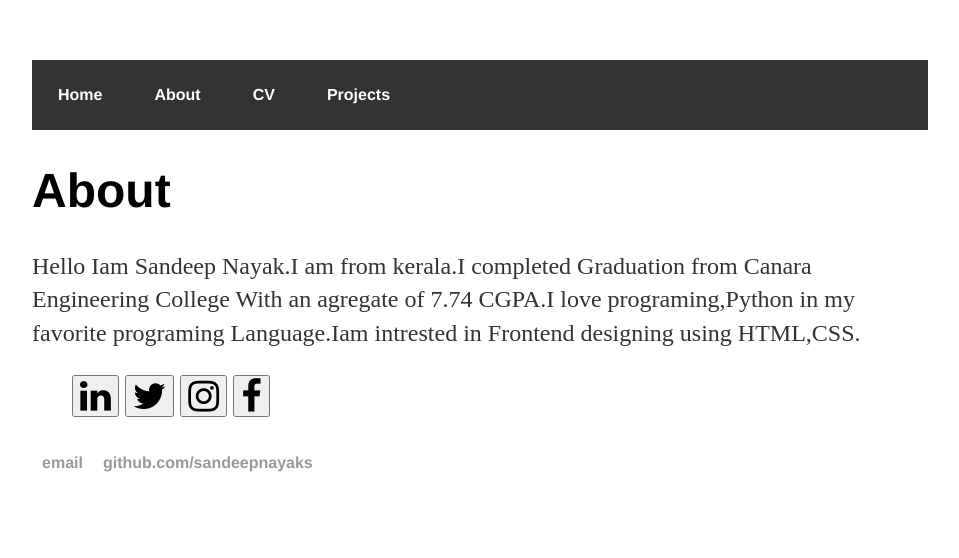
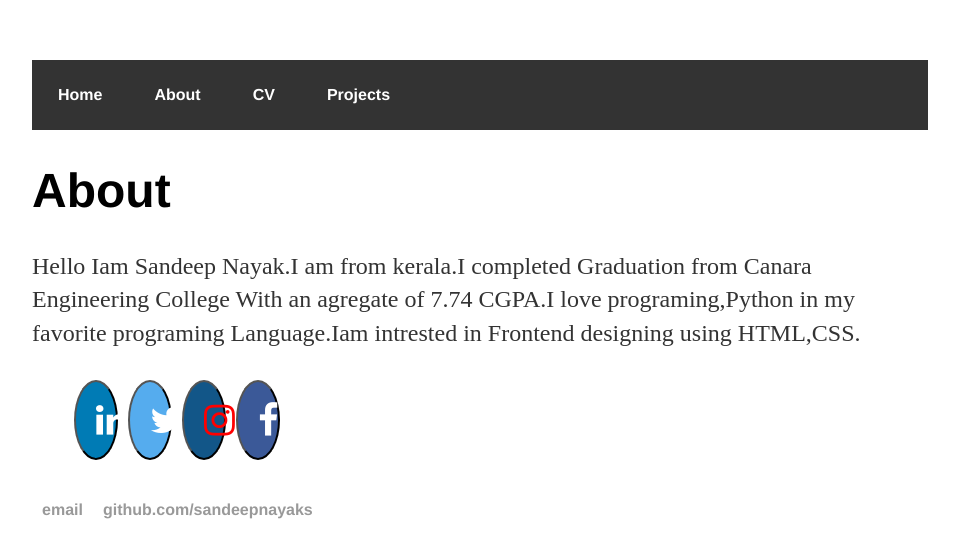
Before and after one commit to sandeepnayaks/sandeepnayaks.github.io, a Jekyll site: the page built from about/index.html, in a window 1280 px wide. Shown: the top 558 px of the page, without its empty margins (160-1119 px from the left). Built offline with Jekyll 4.4.1, drawn with Linux system fonts in a browser that asks for light colours.

Commit message:
Update main.css

```diff
--- a/css/main.css
+++ b/css/main.css
@@ -33,6 +33,37 @@ nav ul li a {
   padding: 14px 16px;
   text-decoration: none;
 }
+.fa {
+  padding: 20px;
+  font-size: 30px;
+  width: 30px;
+  text-align: center;
+  text-decoration: none;
+  margin: 5px 2px;
+  border-radius: 50%;
+}
+
+.fa:hover {
+    opacity: 0.7;
+}
+
+.fa-facebook {
+  background: #3B5998;
+  color: white;
+}
+
+.fa-twitter {
+  background: #55ACEE;
+  color: white;
+}
+.fa-linkedin {
+  background: #007bb5;
+  color: white;
+}
+.fa-instagram {
+  background: #125688;
+  color: red;
+}
 
 /* Change the link color to #111 (black) on hover */
 li a:hover {
```
